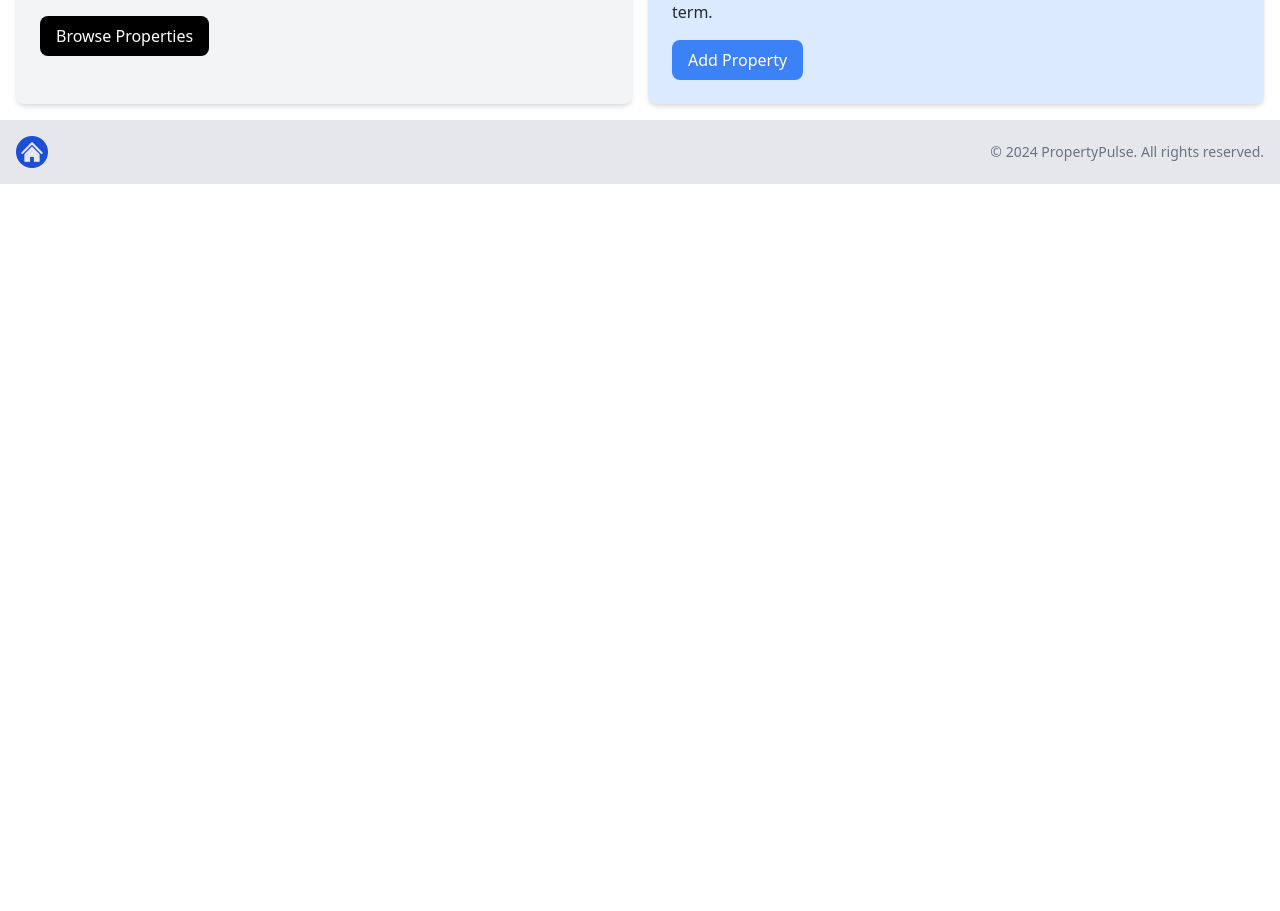
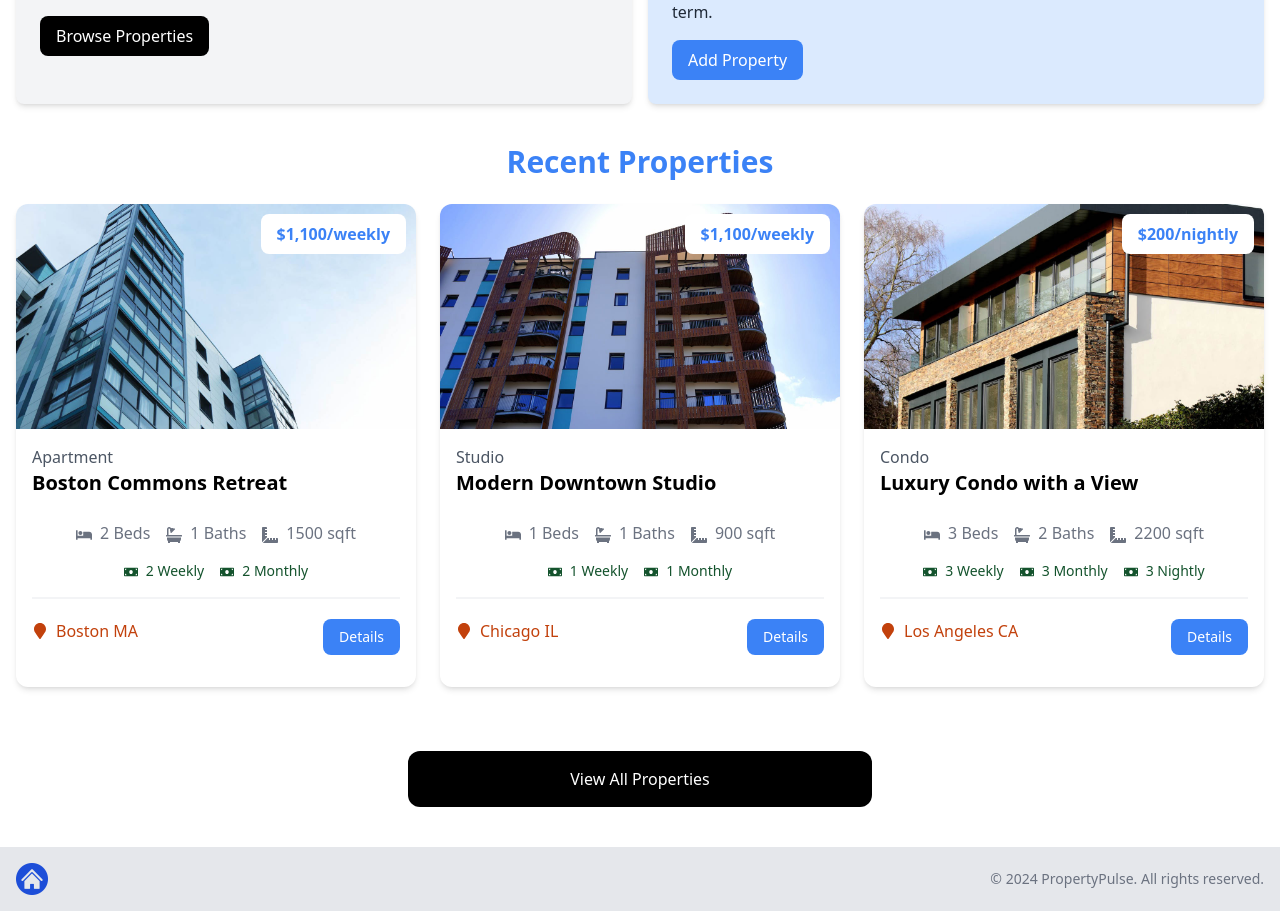
Before and after one commit to Eric-ciccotti/property-pusle, a Next.js app: page / in a window 1280 px wide. Shown: the part 541-1452 px from the top of the page. Before the commit the page ends 800 px from the top, so only its background shows below. Built offline with nearby package versions, Linux system fonts and the light colour scheme.

Commit message:
add page updates with  homeproperties and propertycard

```diff
--- a/app/page.jsx
+++ b/app/page.jsx
@@ -1,4 +1,5 @@
 import Hero from '@/components/Hero';
+import HomeProperties from '@/components/HomeProperties';
 import InfoBoxes from '@/components/InfoBoxes';
 import Link from 'next/link';
 
@@ -7,6 +8,7 @@ const HomePage = () => {
     <>
       <Hero />
       <InfoBoxes />
+      <HomeProperties />
     </>
   );
 };
--- /dev/null
+++ b/components/HomeProperties.jsx
@@ -0,0 +1,39 @@
+import properties from '@/properties.json';
+import PropertyCard from '@/components/PropertyCard';
+import Link from 'next/link';
+
+const HomeProperties = () => {
+  const recentProperties = properties
+    .sort(() => Math.random() - Math.random())
+    .slice(0, 3);
+  return (
+    <>
+      <section className="px-4 py-6">
+        <div className="container-xl lg:container m-auto">
+          <h2 className="text-3xl font-bold text-blue-500 mb-6 text-center">
+            Recent Properties
+          </h2>
+          <div className="grid grid-cols-1 md:grid-cols-3 gap-6">
+            {recentProperties === 0 ? (
+              <p>No Properties Found</p>
+            ) : (
+              recentProperties.map((proprety) => (
+                <PropertyCard key={proprety._id} property={proprety} />
+              ))
+            )}
+          </div>
+        </div>
+      </section>
+      <section className="m-auto max-w-lg my-10 px-6">
+        <Link
+          href="/properties"
+          className="block bg-black text-white text-center py-4 px-6 rounded-xl hover:bg-gray-700"
+        >
+          View All Properties
+        </Link>
+      </section>
+    </>
+  );
+};
+
+export default HomeProperties;
--- a/components/PropertyCard.jsx
+++ b/components/PropertyCard.jsx
@@ -1,63 +1,109 @@
-const PropertyCard = () => {
+import Link from 'next/link';
+import Image from 'next/image';
+import {
+  FaBed,
+  FaBath,
+  FaRulerCombined,
+  FaMoneyBill,
+  FaMapMarker,
+} from 'react-icons/fa';
+
+const PropertyCard = ({ property }) => {
+  /**
+   * Retourne une chaîne formatée représentant le premier taux trouvé dans l'objet `rates` de la propriété.
+   * Si aucun taux n'est trouvé, retourne une chaîne vide.
+   *
+   * @param {Object} property - L'objet de propriété contenant les détails de la propriété.
+   * @param {Object} property.rates - Un objet contenant les taux de location (par exemple, monthly, weekly, nightly).
+   * @returns {string} Une chaîne formatée représentant le premier taux trouvé, ou une chaîne vide si aucun taux n'est trouvé.
+   */
+  const getRateDisplay = () => {
+    const { rates } = property;
+    for (const rateType in rates) {
+      if (rates[rateType]) {
+        return `${rates[rateType].toLocaleString()}/${rateType}`;
+      }
+    }
+    return ''; // Retourne une chaîne vide si aucun taux n'est trouvé
+  };
   return (
     <div className="rounded-xl shadow-md relative">
-    <img
-      src="images/properties/a1.jpg"
+      <Image
+        src={`/images/properties/${property.images[0]}`}
         alt=""
+        width={0}
+        height={0}
+        sizes="100vw"
         className="w-full h-auto rounded-t-xl"
       />
       <div className="p-4">
         <div className="text-left md:text-center lg:text-left mb-6">
-        <div className="text-gray-600">Apartment</div>
-        <h3 className="text-xl font-bold">Boston Commons Retreat</h3>
+          <div className="text-gray-600">{property.type}</div>
+          <h3 className="text-xl font-bold">{property.name}</h3>
         </div>
-      <h3
-        className="absolute top-[10px] right-[10px] bg-white px-4 py-2 rounded-lg text-blue-500 font-bold text-right md:text-center lg:text-right"
-      >
-        $4,200/mo
+        <h3 className="absolute top-[10px] right-[10px] bg-white px-4 py-2 rounded-lg text-blue-500 font-bold text-right md:text-center lg:text-right">
+          ${getRateDisplay()}
         </h3>
 
         <div className="flex justify-center gap-4 text-gray-500 mb-4">
           <p>
-          <i className="fa-solid fa-bed"></i> 3
+            <FaBed className="inline mr-2" />
+            {property.beds} {''}
             <span className="md:hidden lg:inline">Beds</span>
           </p>
           <p>
-          <i className="fa-solid fa-bath"></i> 2
+            <FaBath className="inline mr-2" />
+            {property.baths} {''}
             <span className="md:hidden lg:inline">Baths</span>
           </p>
           <p>
-          <i className="fa-solid fa-ruler-combined"></i>
-          1,500 <span className="md:hidden lg:inline">sqft</span>
+            <FaRulerCombined className="inline mr-2" />
+            {property.square_feet} {''}
+            <span className="md:hidden lg:inline">sqft</span>
           </p>
         </div>
 
-      <div
-        className="flex justify-center gap-4 text-green-900 text-sm mb-4"
-      >
-        <p><i className="fa-solid fa-money-bill"></i> Weekly</p>
-        <p><i className="fa-solid fa-money-bill"></i> Monthly</p>
+        <div className="flex justify-center gap-4 text-green-900 text-sm mb-4">
+          {property.rates.weekly && (
+            <p>
+              <FaMoneyBill className="inline mr-2" />
+              {property.beds} {''} Weekly
+            </p>
+          )}
+          {property.rates.monthly && (
+            <p>
+              <FaMoneyBill className="inline mr-2" />
+              {property.beds} {''} Monthly
+            </p>
+          )}
+          {property.rates.nightly && (
+            <p>
+              <FaMoneyBill className="inline mr-2" />
+              {property.beds} {''} Nightly
+            </p>
+          )}
         </div>
 
         <div className="border border-gray-100 mb-5"></div>
 
         <div className="flex flex-col lg:flex-row justify-between mb-4">
           <div className="flex align-middle gap-2 mb-4 lg:mb-0">
-          <i
-            className="fa-solid fa-location-dot text-lg text-orange-700"
-          ></i>
-          <span className="text-orange-700"> Boston MA </span>
+            <FaMapMarker className="text-orange-700 mt-1" />
+            <span className="text-orange-700">
+              {' '}
+              {property.location.city} {property.location.state}{' '}
+            </span>
           </div>
-        <a
-          href="property.html"
+          <Link
+            href={`/properties/${property._id}`}
             className="h-[36px] bg-blue-500 hover:bg-blue-600 text-white px-4 py-2 rounded-lg text-center text-sm"
           >
             Details
-        </a>
+          </Link>
         </div>
       </div>
     </div>
-  )
-}
+  );
+};
 
-export default PropertyCard
+export default PropertyCard;
```
Lines whose indentation alone changed are shown as unchanged.
